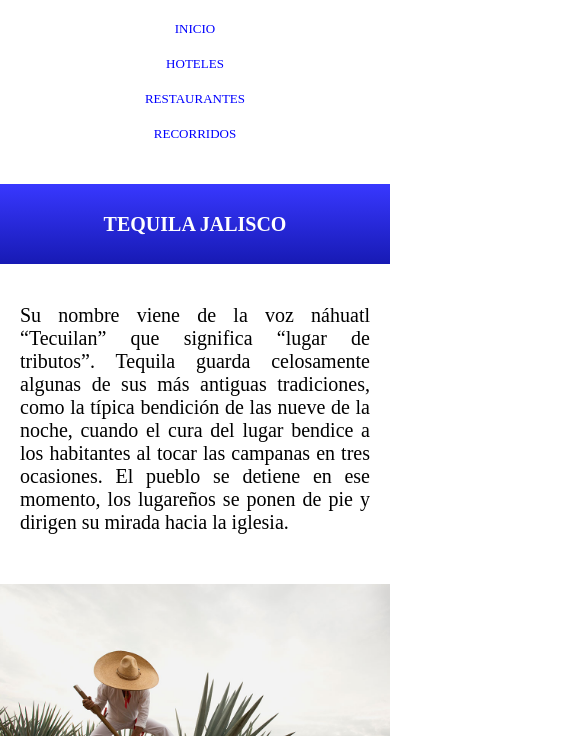
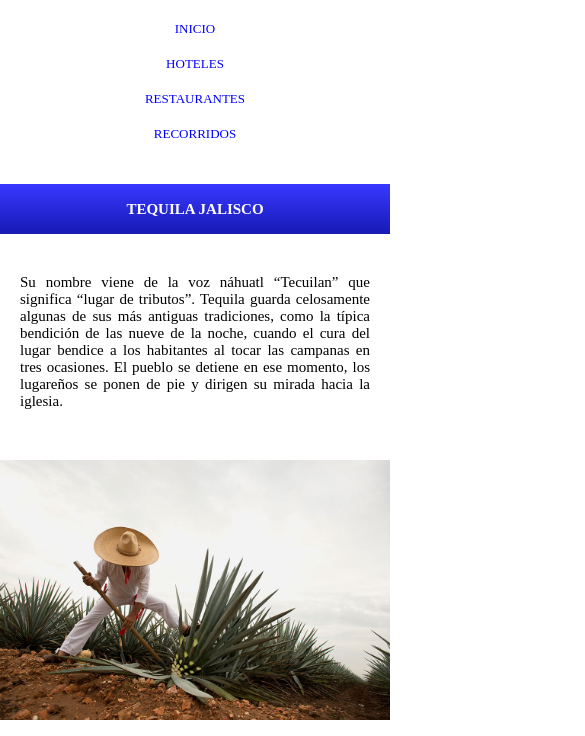
Before and after one commit to JuanGonzalez2003/Tequila-Web, a plain HTML site: page index.html in a window 390 px wide. Shown: the part 108-844 px from the top of the page, 585 px wide, since content can reach past the window. Drawn offline with Linux system fonts and the light colour scheme.

Commit message:
Update styles.css

```diff
--- a/styles.css
+++ b/styles.css
@@ -174,6 +174,23 @@ footer{
         width: 100%;
 
     }
+    section div h2{
+        height: 50px;
+        line-height: 50px;
+        font-size: 15px;
+    }
+
+    section div p{
+        background: white;
+        margin-bottom: 30px;
+        font-size: 15px;
+        text-align: justify;
+        padding: 20px;
+    }
+    iframe{
+        width: 300px;
+        height: 300px;
+    }
 }
 
 @media screen and (max-width:414px) {
```
